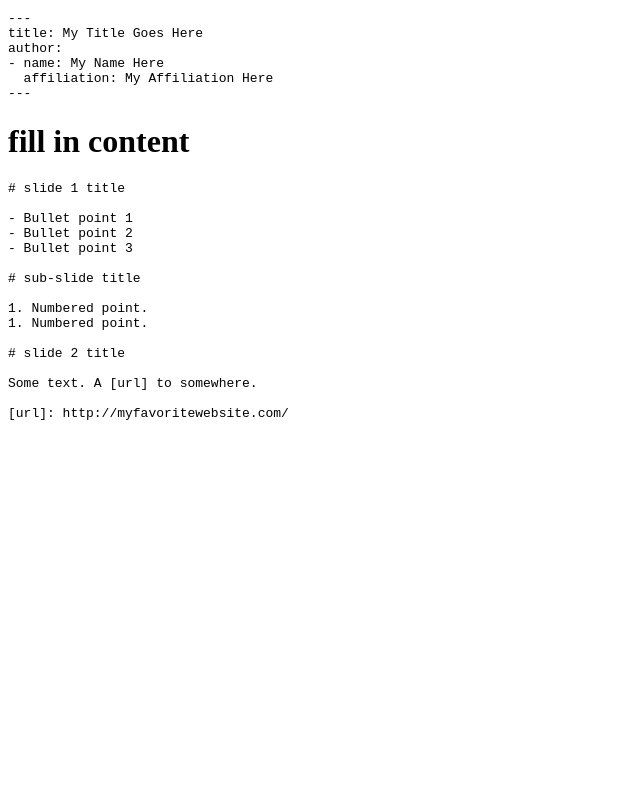
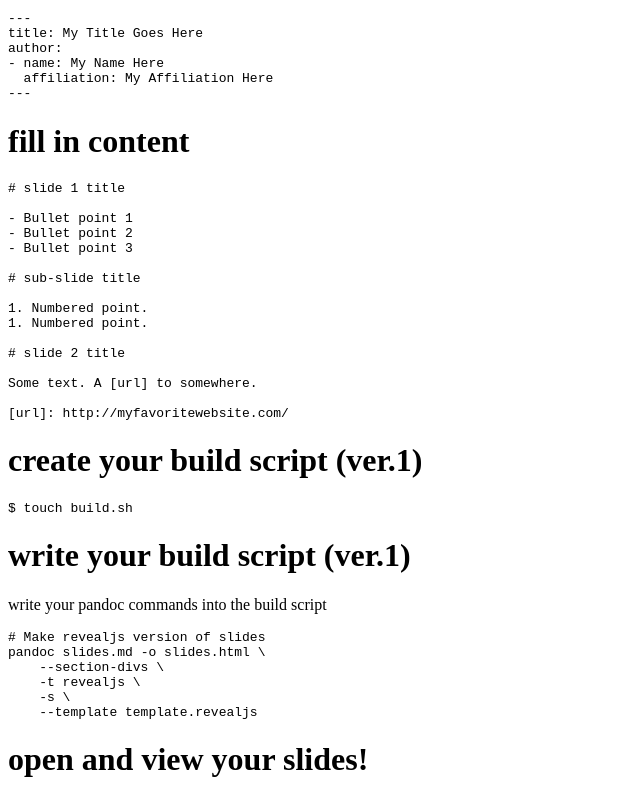
Before and after one commit to ericmjl/pandoc-reveal-tutorial, a plain HTML site: page index.html in a window 1280 px wide. Shown: the part 1498-2298 px from the top of the page, without its empty margins (0-640 px from the left). Before the commit the page ends 1932 px from the top, so only its background shows below. Drawn offline with nearby package versions, Linux system fonts and the light colour scheme.

Commit message:
added more slides

```diff
--- a/index.html
+++ b/index.html
@@ -83,3 +83,14 @@ author:
 <span class="fl">Some text. A [url] to somewhere.</span>
 
 <span class="ot">[url]: http://myfavoritewebsite.com/</span></code></pre></div>
+<h1 id="create-your-build-script-ver.1">create your build script (ver.1)</h1>
+<div class="sourceCode"><pre class="sourceCode bash"><code class="sourceCode bash">$ <span class="fu">touch</span> build.sh</code></pre></div>
+<h1 id="write-your-build-script-ver.1">write your build script (ver.1)</h1>
+<p>write your pandoc commands into the build script</p>
+<div class="sourceCode"><pre class="sourceCode bash"><code class="sourceCode bash"><span class="co"># Make revealjs version of slides</span>
+<span class="ex">pandoc</span> slides.md -o slides.html \
+    --section-divs \
+    -t revealjs \
+    -s \
+    --template template.revealjs</code></pre></div>
+<h1 id="open-and-view-your-slides">open and view your slides!</h1>
```
Also changed, not shown: slides.html (+17 -0 lines), slides.md (+20 -0 lines).
